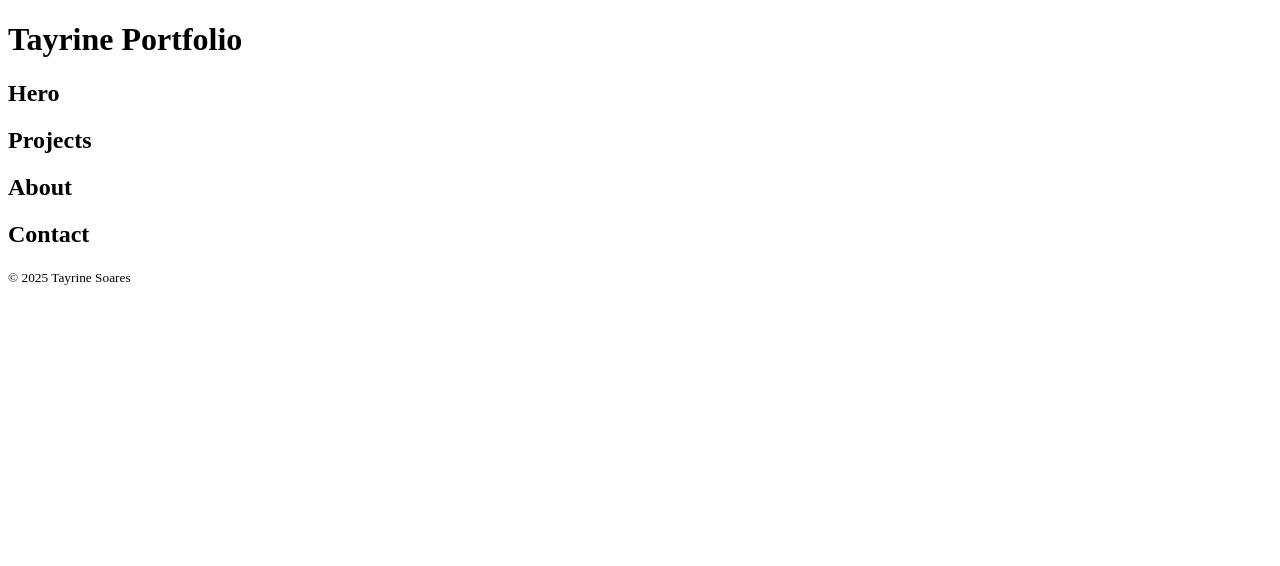
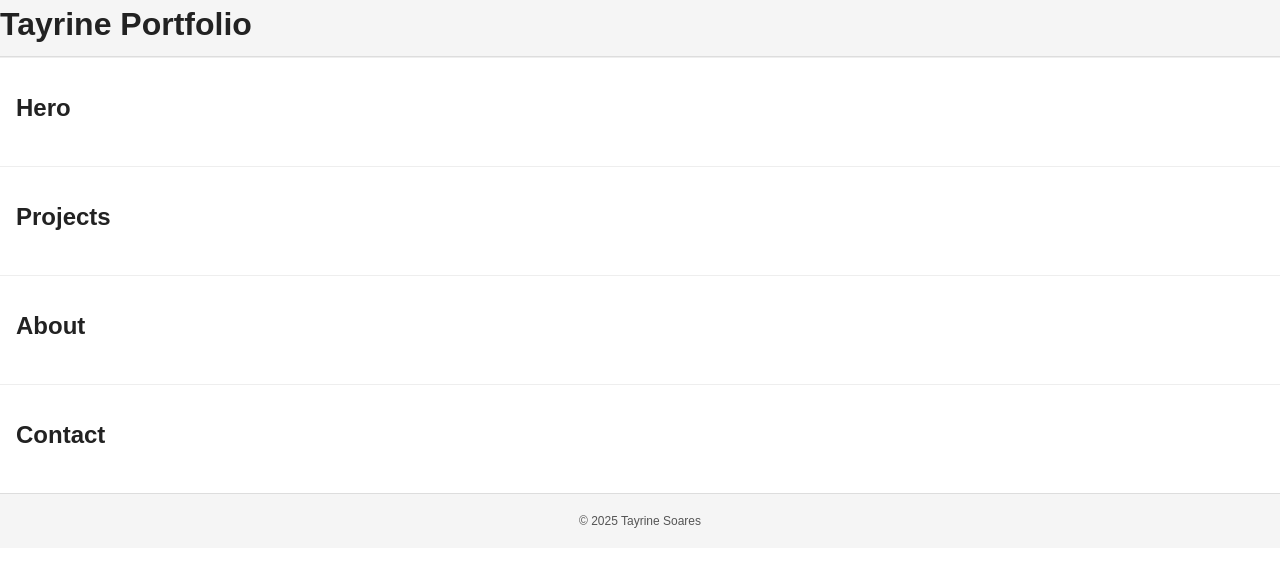
Before and after one commit to TayrineSoares/tayrine-portfolio, a React (Vite) app: page / in a window 1280 px wide. Shown: the top 566 px of the page. Built offline with nearby package versions, Linux system fonts and the light colour scheme.

Commit message:
create initial components, add basic global css and basic layout

```diff
--- a/src/App.jsx
+++ b/src/App.jsx
@@ -1,3 +1,5 @@
+import './styles/global.css';
+
 const App = () => {
 
   return (
--- a/src/main.jsx
+++ b/src/main.jsx
@@ -1,6 +1,6 @@
 import { StrictMode } from 'react'
 import { createRoot } from 'react-dom/client'
-
+import './styles/global.css';
 import App from './App.jsx'
 
 createRoot(document.getElementById('root')).render(
--- /dev/null
+++ b/src/styles/global.css
@@ -0,0 +1,51 @@
+/* colors, fonts, base layout */
+
+
+/* Reset default browser styles */
+* {
+  box-sizing: border-box;
+  margin: 0;
+  padding: 0;
+}
+
+/* Base font and colors */
+body {
+  font-family: Arial, Helvetica, sans-serif;
+  background-color: #ffffff; /* White background */
+  color: #222222;            /* Dark text */
+  line-height: 1.5;          /* Comfortable reading */
+}
+
+/* Headings */
+h1, h2 {
+  margin-bottom: 0.5rem;
+}
+
+/* Layout container */
+.container {
+  max-width: 1000px;   /* Keeps content from stretching too wide */
+  margin: 0 auto;      /* Centers content */
+  padding: 1rem;       /* Space inside */
+}
+
+/* Header */
+header {
+  background-color: #f5f5f5; /* Light gray header */
+  border-bottom: 1px solid #ddd;
+}
+
+/* Footer */
+footer {
+  background-color: #f5f5f5;
+  border-top: 1px solid #ddd;
+  text-align: center;
+  padding: 1rem;
+  font-size: 0.9rem;
+  color: #555;
+}
+
+/* Sections */
+section {
+  padding: 2rem 1rem;
+  border-top: 1px solid #eee; /* Light divider between sections */
+}
```
Also changed, not shown: src/components/About.jsx (added, +11 -0 lines), src/components/Contact.jsx (added, +11 -0 lines), src/components/Footer.jsx (added, +11 -0 lines), src/components/Header.jsx (added, +11 -0 lines), src/components/Hero.jsx (added, +11 -0 lines), src/components/Projects.jsx (added, +11 -0 lines), src/styles/Hero.css (added).
